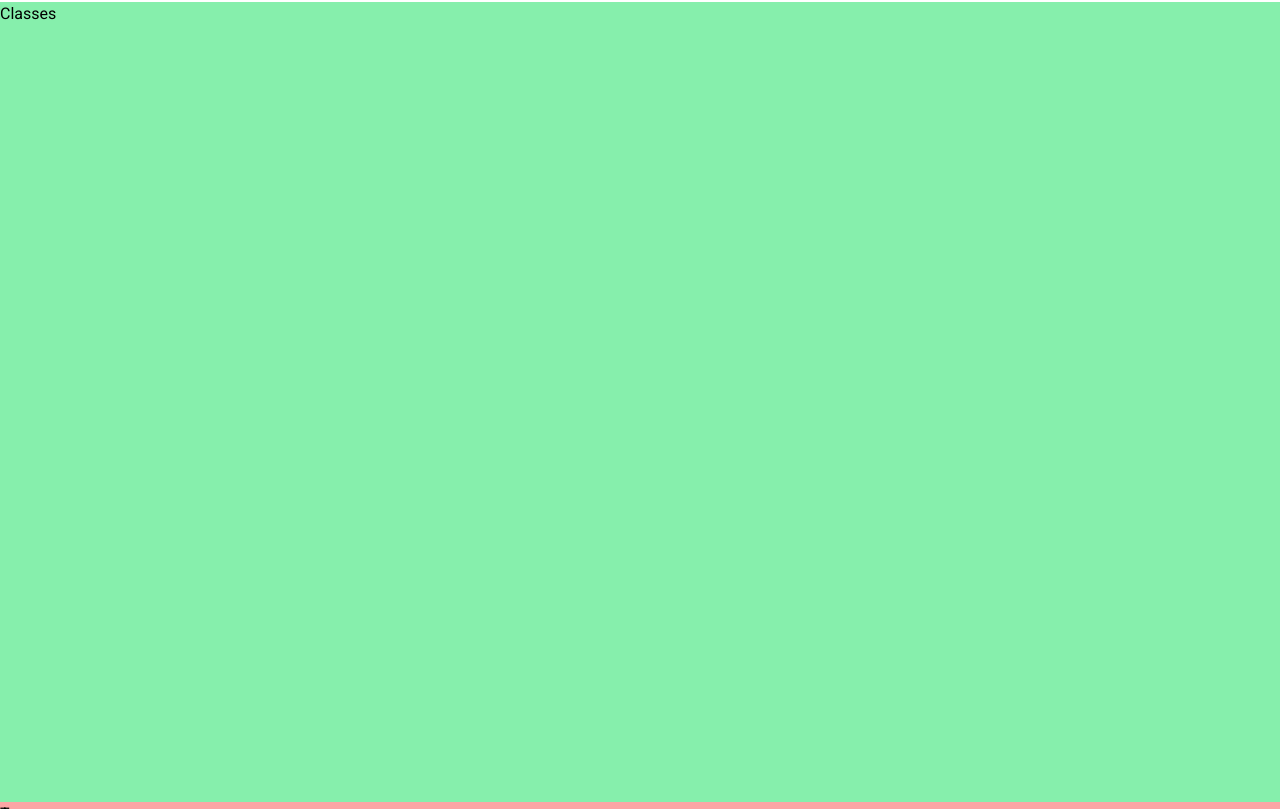
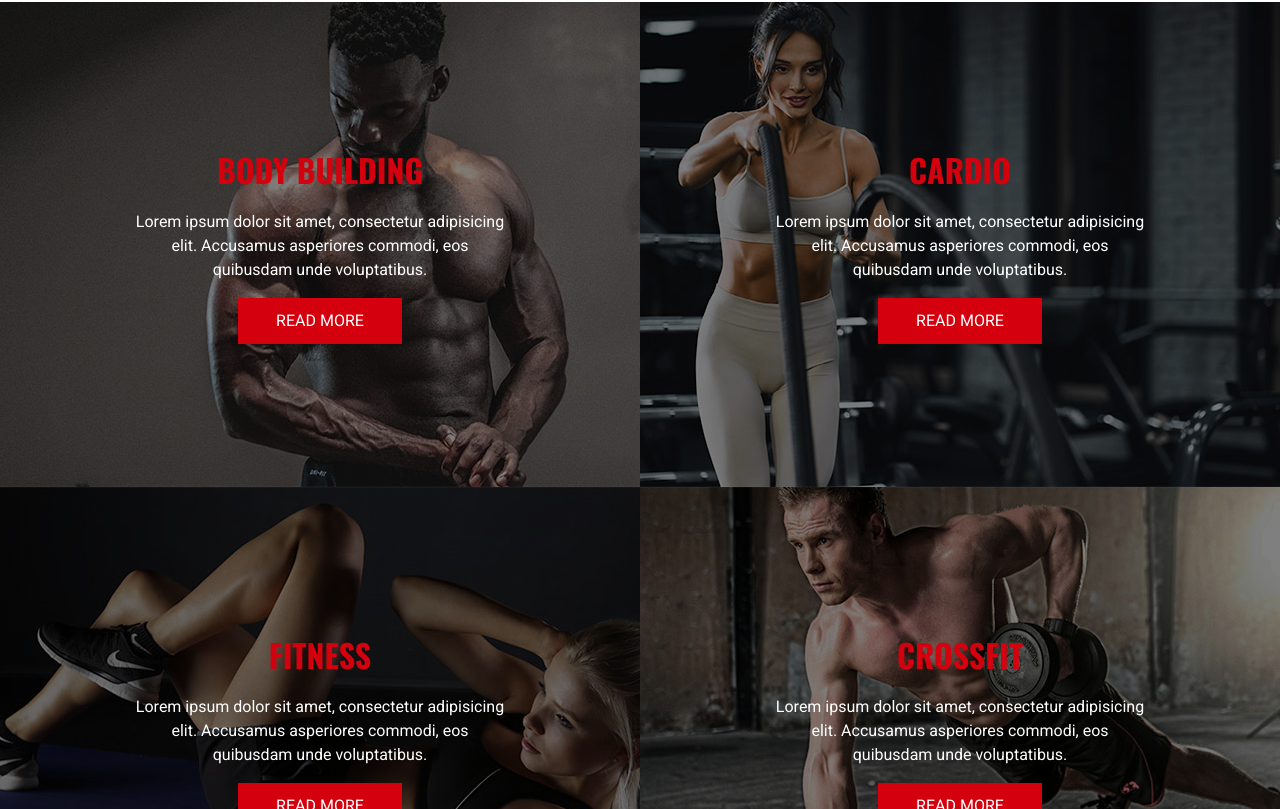
Before and after one commit to wb-keeper/gym, a Next.js app: page / in a window 1280 px wide. Shown: the part 2571-3380 px from the top of the page. Built offline with nearby package versions, Linux system fonts and the light colour scheme.

Commit message:
Worked on Classes, started Team section

```diff
--- a/components/Classes.tsx
+++ b/components/Classes.tsx
@@ -1,8 +1,89 @@
 "use client";
+import Image from "next/image";
+import CustomButton from "@/components/CustomButton";
+import { motion } from "framer-motion";
+import { fadeIn } from "@/lib/variants";
+
+const classes = [
+  {
+    name: "body building",
+    img: "/classes/bodybuilding.jpg",
+    description:
+      "Lorem ipsum dolor sit amet, consectetur adipisicing elit. Accusamus asperiores commodi, eos quibusdam unde voluptatibus.",
+  },
+  {
+    name: "cardio",
+    img: "/classes/cardio.jpg",
+    description:
+      "Lorem ipsum dolor sit amet, consectetur adipisicing elit. Accusamus asperiores commodi, eos quibusdam unde voluptatibus.",
+  },
+  {
+    name: "fitness",
+    img: "/classes/fitness.jpg",
+    description:
+      "Lorem ipsum dolor sit amet, consectetur adipisicing elit. Accusamus asperiores commodi, eos quibusdam unde voluptatibus.",
+  },
+  {
+    name: "crossfit",
+    img: "/classes/crossfit.jpg",
+    description:
+      "Lorem ipsum dolor sit amet, consectetur adipisicing elit. Accusamus asperiores commodi, eos quibusdam unde voluptatibus.",
+  },
+];
 const Classes = () => {
   return (
-    <section className="h-screen bg-green-300" id="class">
-      Classes
+    <section id="class">
+      <motion.div
+        variants={fadeIn("up", 0.6)}
+        initial="hidden"
+        whileInView={"show"}
+        viewport={{ once: false, amount: 0.2 }}
+        className="grid grid-cols-1 lg:grid-cols-2"
+      >
+        {classes.map((item, index) => (
+          <div
+            className="relative w-full h-[300px] lg:h-[485px] flex flex-col justify-center items-center"
+            key={index}
+          >
+            <div className="bg-black/50 absolute w-full h-full top-0 z-10"></div>
+            <Image src={item.img} fill className="object-cover" alt="img" />
+            <div
+              className="z-30 max-w-[380px] text-center flex flex-col items-center
+             justify-center gap-4"
+            >
+              <motion.h3
+                variants={fadeIn("up", 0.4)}
+                initial="hidden"
+                whileInView={"show"}
+                viewport={{ once: false, amount: 0.2 }}
+                className="h3 text-accent"
+              >
+                {item.name}
+              </motion.h3>
+              <motion.p
+                variants={fadeIn("up", 0.6)}
+                initial="hidden"
+                whileInView={"show"}
+                viewport={{ once: false, amount: 0.2 }}
+                className="text-white"
+              >
+                {item.description}
+              </motion.p>
+              <motion.div
+                variants={fadeIn("up", 0.8)}
+                initial="hidden"
+                whileInView={"show"}
+                viewport={{ once: false, amount: 0.2 }}
+              >
+                <CustomButton
+                  text="Read more"
+                  containerStyles="w-[164px] h-[46px]"
+                />
+              </motion.div>
+            </div>
+          </div>
+        ))}
+      </motion.div>
     </section>
   );
 };
--- a/components/Team.tsx
+++ b/components/Team.tsx
@@ -1,3 +1,4 @@
+"use client";
 const Team = () => {
   return (
     <section className="h-screen bg-red-300" id="team">
```
